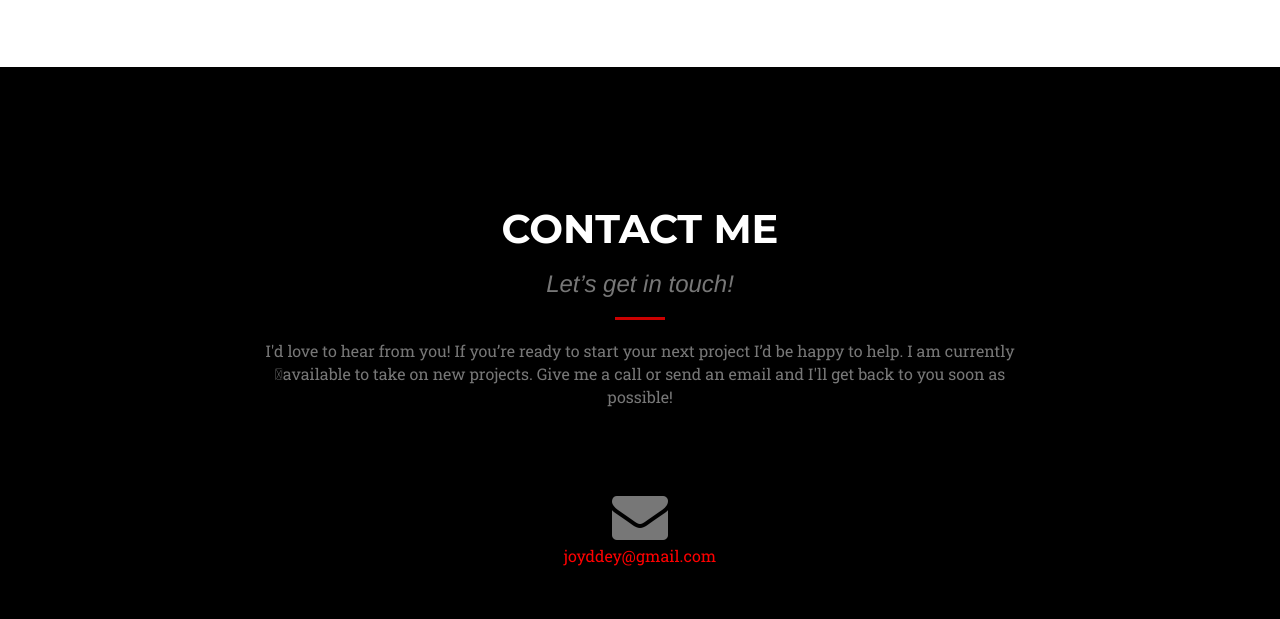
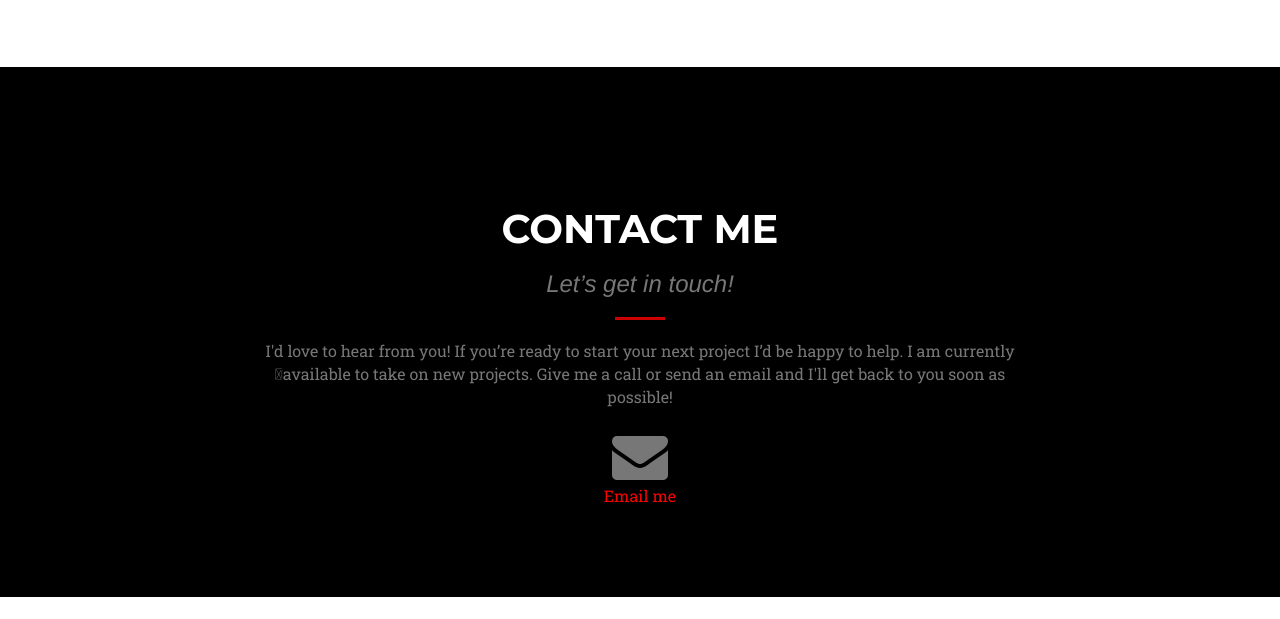
Before and after one commit to charliebrown26/website-test, a plain HTML site: page index.html in a window 1280 px wide. Shown: the part 3917-4536 px from the top of the page. Drawn offline with nearby package versions, Linux system fonts and the light colour scheme; a web font is replaced by a local one.

Commit message:
Update email link text in index.html

```diff
--- a/index.html
+++ b/index.html
@@ -362,10 +362,10 @@
 					</p>
                 </div>
             </div>
-            <div class="row space-top-lg">
+            <div class="row">
           		<div class="col-lg-12 text-center">
           		 	<i class="fa fa-envelope fa-4x text-muted"></i>
-          		 	<p class="large text-muted"><a href="mailto:joyddey@gmail.com">joyddey@gmail.com</a></p>
+          		 	<p class="large text-muted"><a href="mailto:joyddey@gmail.com">Email me</a></p>
           		</div>
             </div>
         </div>
```
